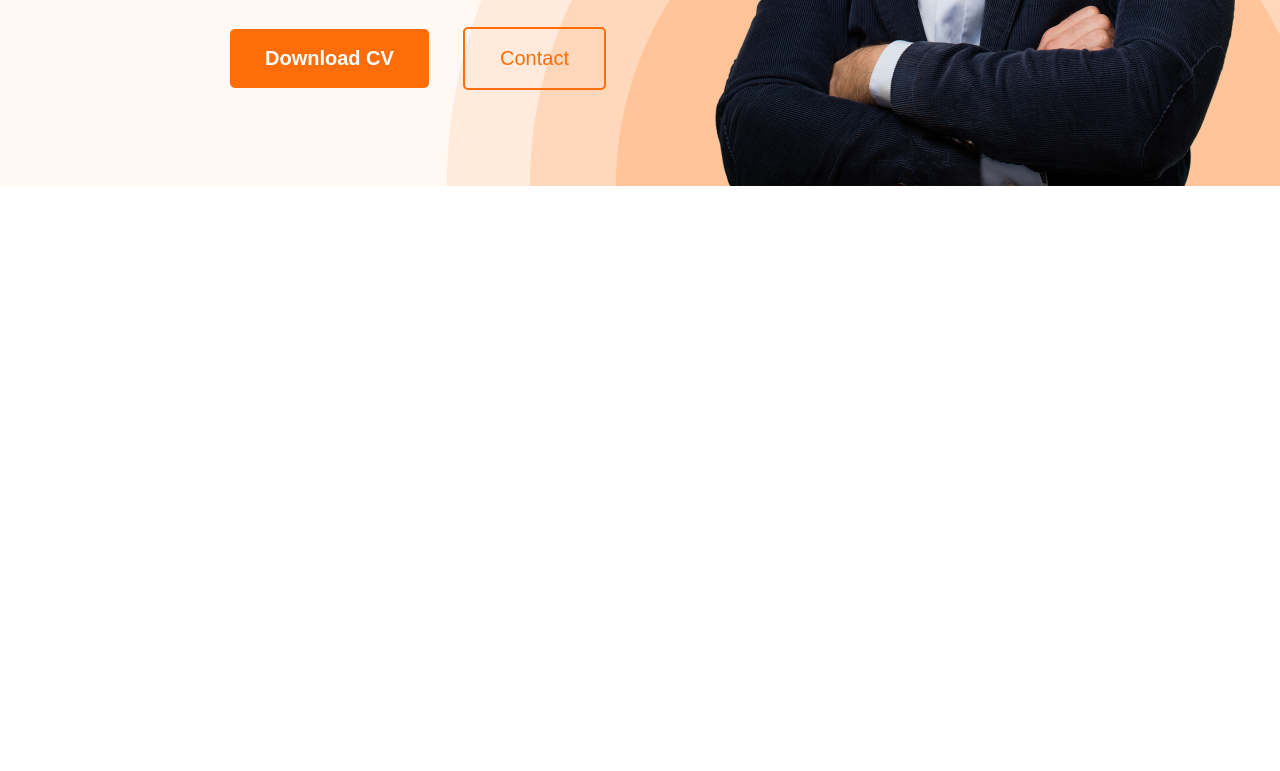
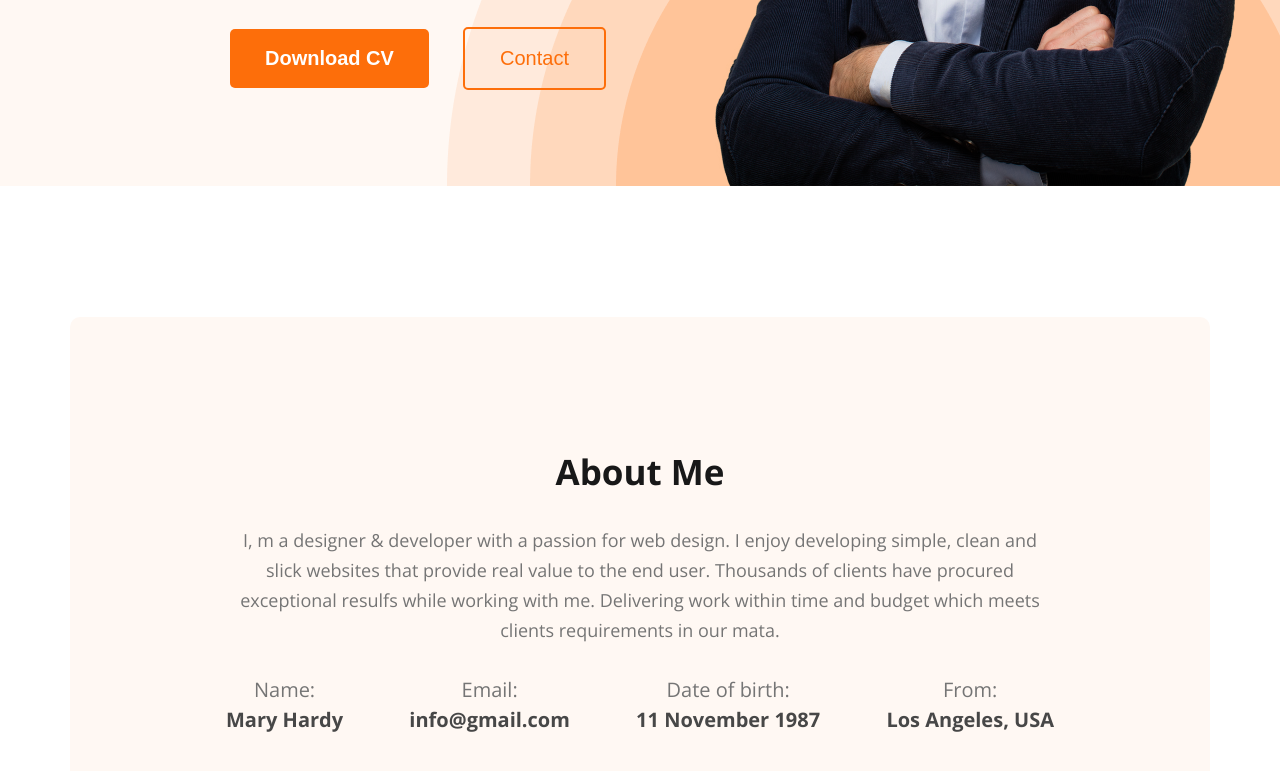
Before and after one commit to md-jihad-khan/web-dev-portfolio, a plain HTML site: page index.html in a window 1280 px wide. Shown: the part 631-1402 px from the top of the page. Before the commit the page ends 817 px from the top, so only its background shows below. Drawn offline with nearby package versions, Linux system fonts and the light colour scheme.

Commit message:
created the about section

```diff
--- a/index.html
+++ b/index.html
@@ -41,7 +41,38 @@
         <img class="profile-pic" src="images/hardy.png" alt="" />
       </div>
     </header>
-    <main></main>
+    <!-- main section -->
+    <main>
+      <!-- about section -->
+      <section class="about">
+        <h3 class="section-title">About Me</h3>
+        <p class="section-description">
+          I, m a designer & developer with a passion for web design. I enjoy
+          developing simple, clean and slick websites that provide real value to
+          the end user. Thousands of clients have procured exceptional resulfs
+          while working with me. Delivering work within time and budget which
+          meets clients requirements in our mata.
+        </p>
+        <div class="about-info-container">
+          <div class="about-info">
+            <h4 class="info-title">Name:</h4>
+            <p class="info-description">Mary Hardy</p>
+          </div>
+          <div class="about-info">
+            <h4 class="info-title">Email:</h4>
+            <p class="info-description">info@gmail.com</p>
+          </div>
+          <div class="about-info">
+            <h4 class="info-title">Date of birth:</h4>
+            <p class="info-description">11 November 1987</p>
+          </div>
+          <div class="about-info">
+            <h4 class="info-title">From:</h4>
+            <p class="info-description">Los Angeles, USA</p>
+          </div>
+        </div>
+      </section>
+    </main>
     <footer></footer>
   </body>
 </html>
--- a/styles/portfolio.css
+++ b/styles/portfolio.css
@@ -19,6 +19,12 @@ body {
   font-style: normal;
   font-weight: 700;
   padding: 18px 35px;
+}
+.section-title {
+  color: #181818;
+  text-align: center;
+  font-size: 35px;
+  font-weight: 700px;
 }
 /* nav related style */
 
@@ -69,7 +75,6 @@ nav a {
 }
 .banner .profile-pic {
   width: 584px;
-  height: 676px;
 }
 .banner-greeting {
   color: #474747;
@@ -101,3 +106,50 @@ nav a {
   padding: 18px 35px;
   margin-left: 30px;
 }
+
+/* main related style */
+main {
+  max-width: 1140px;
+  margin: 0 auto;
+}
+/* about related style */
+.about {
+  padding: 131px 156px;
+  margin: 131px 0;
+  border-radius: 10px;
+  background: #fff8f3;
+}
+
+.section-description {
+  color: #757575;
+  text-align: center;
+
+  font-size: 18px;
+
+  font-weight: 400;
+  margin: 30px 0;
+  line-height: 30px;
+}
+.about-info-container {
+  display: flex;
+  justify-content: space-between;
+}
+
+.about-info {
+  text-align: center;
+}
+
+.info-title {
+  color: #757575;
+
+  font-size: 20px;
+  font-weight: 400;
+  line-height: 30px;
+}
+
+.info-description {
+  color: #474747;
+  font-size: 20px;
+  font-weight: 700;
+  line-height: 30px;
+}
```
